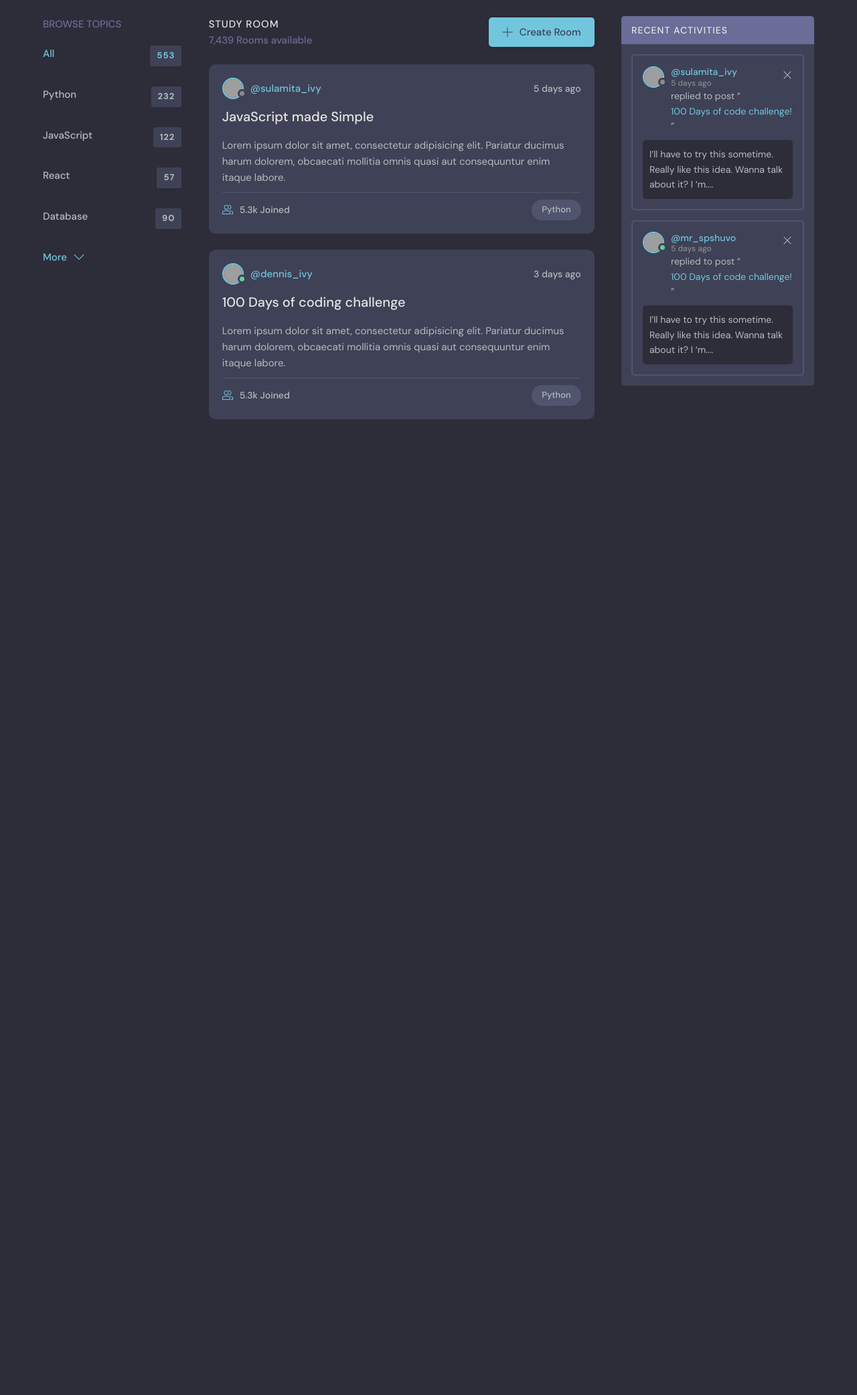
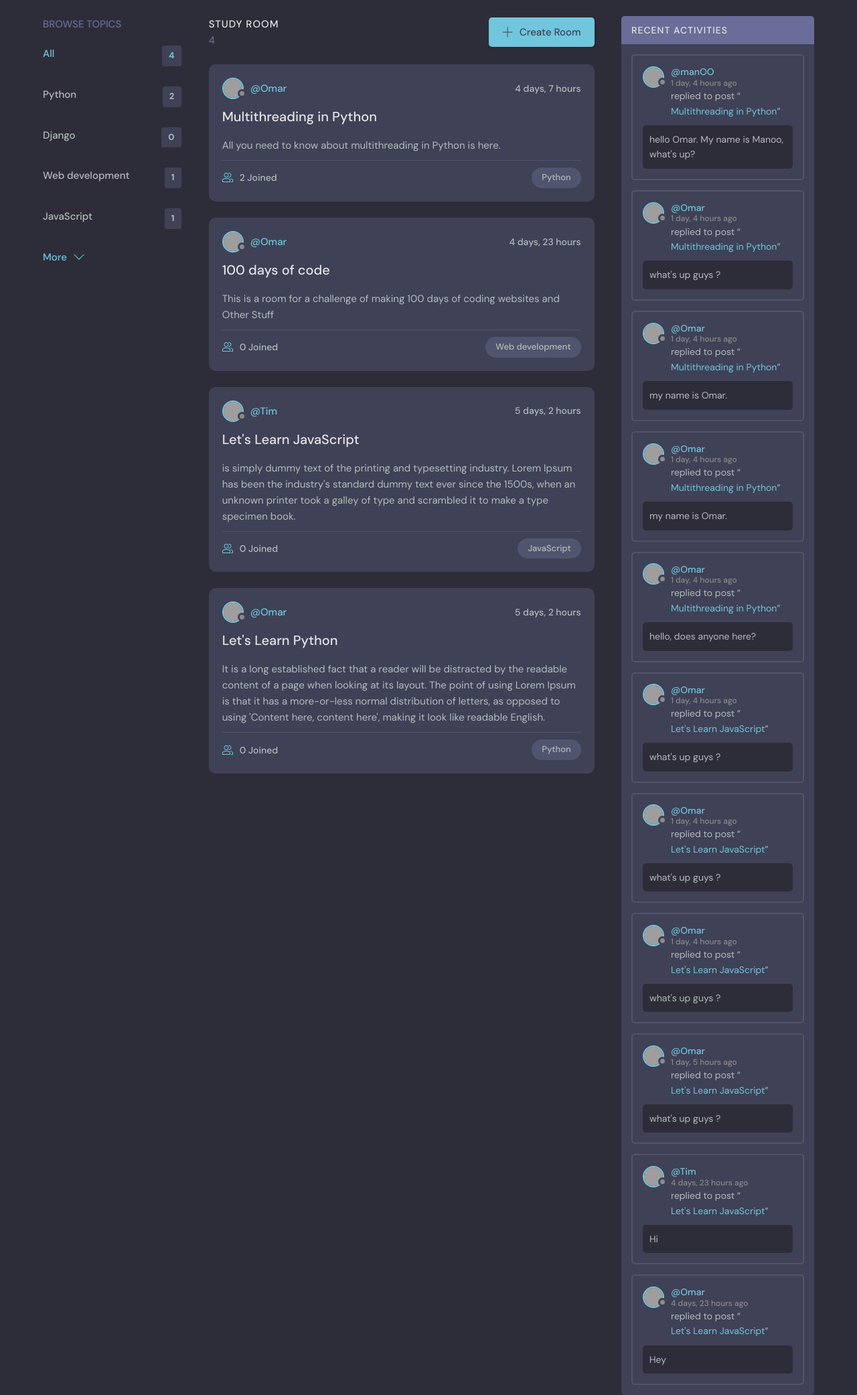
Before and after one commit to Grintaking19/studybud, a Django app: page / in a window 1280 px wide. Shown: the part 76-2159 px from the top of the page at 67% size. Before the commit the page ends 702 px from the top, so only its background shows below. Run offline with Django 4.2, Linux system fonts and the light colour scheme; data comes from the database, SQL or seed files in the repository; grey boxes are pictures that could not be loaded.

Commit message:
:lipstick: home page is done.

```diff
--- a/base/templates/base/home.html
+++ b/base/templates/base/home.html
@@ -10,20 +10,13 @@
           </div>
           <ul class="topics__list">
             <li>
-              <a href="/" class="active">All <span>553</span></a>
+              <a href="{% url 'home' %}" class="active">All <span>{{topics.count}}</span></a>
             </li>
+            {% for topic in topics %}
             <li>
-              <a href="/">Python <span>232</span></a>
+              <a href="{% url 'home' %}?q={{topic.name}}">{{topic.name}} <span>{{topic.room_set.all.count}}</span></a>
             </li>
-            <li>
-              <a href="/">JavaScript <span>122</span></a>
-            </li>
-            <li>
-              <a href="/">React <span>57</span></a>
-            </li>
-            <li>
-              <a href="/">Database <span>90</span></a>
-            </li>
+            {% endfor %}
           </ul>
           <a class="btn btn--link" href="topics.html">
             More
@@ -57,9 +50,9 @@
           <div class="roomList__header">
             <div>
               <h2>Study Room</h2>
-              <p>7,439 Rooms available</p>
+              <p>{{room_count}}</p>
             </div>
-            <a class="btn btn--main" href="create-room.html">
+            <a class="btn btn--main" href="{% url 'create-room' %}">
               <svg version="1.1" xmlns="http://www.w3.org/2000/svg" width="32" height="32" viewBox="0 0 32 32">
                 <title>add</title>
                 <path
@@ -69,27 +62,28 @@
               Create Room
             </a>
           </div>
+
+          {% for room in rooms %}
           <div class="roomListRoom">
             <div class="roomListRoom__header">
-              <a href="profile.html" class="roomListRoom__author">
+              <a href= "{% url 'user-page' room.host.id %}" class="roomListRoom__author">
                 <div class="avatar avatar--small">
                   <img src="https://randomuser.me/api/portraits/women/11.jpg" />
                 </div>
-                <span>@sulamita_ivy</span>
+                <span>@{{room.host.username}}</span>
               </a>
               <div class="roomListRoom__actions">
-                <span>5 days ago</span>
+                <span>{{room.created|timesince}}</span>
               </div>
             </div>
             <div class="roomListRoom__content">
-              <a href="room.html">JavaScript made Simple</a>
+              <a href="{% url 'room' room.id %}">{{room.name}}</a>
               <p>
-                Lorem ipsum dolor sit amet, consectetur adipisicing elit. Pariatur ducimus harum dolorem, obcaecati
-                mollitia omnis quasi aut consequuntur enim itaque labore.
+                {{room.description}}
               </p>
             </div>
             <div class="roomListRoom__meta">
-              <a href="room.html" class="roomListRoom__joined">
+              <a href="{% url 'room' room.id %}" class="roomListRoom__joined">
                 <svg version="1.1" xmlns="http://www.w3.org/2000/svg" width="32" height="32" viewBox="0 0 32 32">
                   <title>user-group</title>
                   <path
@@ -105,52 +99,12 @@
                     d="M12 16c3.859 0 7-3.141 7-7s-3.141-7-7-7c-3.859 0-7 3.141-7 7s3.141 7 7 7zM12 4c2.757 0 5 2.243 5 5s-2.243 5-5 5-5-2.243-5-5c0-2.757 2.243-5 5-5z"
                   ></path>
                 </svg>
-                5.3k Joined
+                {{room.participants.all.count}} Joined
               </a>
-              <p class="roomListRoom__topic">Python</p>
+              <p class="roomListRoom__topic">{{room.topic}}</p>
             </div>
           </div>
-          <div class="roomListRoom">
-            <div class="roomListRoom__header">
-              <a href="profile.html" class="roomListRoom__author">
-                <div class="avatar avatar--small active">
-                  <img src="https://randomuser.me/api/portraits/men/11.jpg" />
-                </div>
-                <span>@dennis_ivy</span>
-              </a>
-              <div class="roomListRoom__actions">
-                <span>3 days ago</span>
-              </div>
-            </div>
-            <div class="roomListRoom__content">
-              <a href="room.html">100 Days of coding challenge</a>
-              <p>
-                Lorem ipsum dolor sit amet, consectetur adipisicing elit. Pariatur ducimus harum dolorem, obcaecati
-                mollitia omnis quasi aut consequuntur enim itaque labore.
-              </p>
-            </div>
-            <div class="roomListRoom__meta">
-              <a class="roomListRoom__joined">
-                <svg version="1.1" xmlns="http://www.w3.org/2000/svg" width="32" height="32" viewBox="0 0 32 32">
-                  <title>user-group</title>
-                  <path
-                    d="M30.539 20.766c-2.69-1.547-5.75-2.427-8.92-2.662 0.649 0.291 1.303 0.575 1.918 0.928 0.715 0.412 1.288 1.005 1.71 1.694 1.507 0.419 2.956 1.003 4.298 1.774 0.281 0.162 0.456 0.487 0.456 0.85v4.65h-4v2h5c0.553 0 1-0.447 1-1v-5.65c0-1.077-0.56-2.067-1.461-2.584z"
-                  ></path>
-                  <path
-                    d="M22.539 20.766c-6.295-3.619-14.783-3.619-21.078 0-0.901 0.519-1.461 1.508-1.461 2.584v5.65c0 0.553 0.447 1 1 1h22c0.553 0 1-0.447 1-1v-5.651c0-1.075-0.56-2.064-1.461-2.583zM22 28h-20v-4.65c0-0.362 0.175-0.688 0.457-0.85 5.691-3.271 13.394-3.271 19.086 0 0.282 0.162 0.457 0.487 0.457 0.849v4.651z"
-                  ></path>
-                  <path
-                    d="M19.502 4.047c0.166-0.017 0.33-0.047 0.498-0.047 2.757 0 5 2.243 5 5s-2.243 5-5 5c-0.168 0-0.332-0.030-0.498-0.047-0.424 0.641-0.944 1.204-1.513 1.716 0.651 0.201 1.323 0.331 2.011 0.331 3.859 0 7-3.141 7-7s-3.141-7-7-7c-0.688 0-1.36 0.131-2.011 0.331 0.57 0.512 1.089 1.075 1.513 1.716z"
-                  ></path>
-                  <path
-                    d="M12 16c3.859 0 7-3.141 7-7s-3.141-7-7-7c-3.859 0-7 3.141-7 7s3.141 7 7 7zM12 4c2.757 0 5 2.243 5 5s-2.243 5-5 5-5-2.243-5-5c0-2.757 2.243-5 5-5z"
-                  ></path>
-                </svg>
-                5.3k Joined
-              </a>
-              <p class="roomListRoom__topic">Python</p>
-            </div>
-          </div>
+          {% endfor %}
         </div>
         <!-- Room List End -->
 
@@ -159,19 +113,21 @@
           <div class="activities__header">
             <h2>Recent Activities</h2>
           </div>
+          {% for message in messages %}
           <div class="activities__box">
             <div class="activities__boxHeader roomListRoom__header">
-              <a href="profile.html" class="roomListRoom__author">
+              <a href="{% url 'user-page' message.user.id %}" class="roomListRoom__author">
                 <div class="avatar avatar--small">
                   <img src="https://randomuser.me/api/portraits/women/11.jpg" />
                 </div>
                 <p>
-                  @sulamita_ivy
-                  <span>5 days ago</span>
+                  @{{message.user}}
+                  <span>{{message.updated|timesince}} ago</span>
                 </p>
               </a>
+              {% if request.user == message.user %}
               <div class="roomListRoom__actions">
-                <a href="#">
+                <a href="{% url 'delete-message' message.id %}">
                   <svg version="1.1" xmlns="http://www.w3.org/2000/svg" width="32" height="32" viewBox="0 0 32 32">
                     <title>remove</title>
                     <path
@@ -180,48 +136,20 @@
                   </svg>
                 </a>
               </div>
+              {% endif %}
             </div>
             <div class="activities__boxContent">
-              <p>replied to post “<a href="room.html">100 Days of code challenge!</a>”</p>
+              <p>replied to post “<a href="{% url 'room' message.room.id %}">{{message.room}}</a>”</p>
               <div class="activities__boxRoomContent">
-                I’ll have to try this sometime. Really like this idea. Wanna talk about it? I ‘m....
+                {{message}}
               </div>
             </div>
           </div>
-
-          <div class="activities__box">
-            <div class="activities__boxHeader roomListRoom__header">
-              <a href="profile.html" class="roomListRoom__author">
-                <div class="avatar avatar--small active">
-                  <img src="https://randomuser.me/api/portraits/men/13.jpg" />
-                </div>
-                <p>
-                  @mr_spshuvo
-                  <span>5 days ago</span>
-                </p>
-              </a>
-              <div class="roomListRoom__actions">
-                <a href="#">
-                  <svg version="1.1" xmlns="http://www.w3.org/2000/svg" width="32" height="32" viewBox="0 0 32 32">
-                    <title>remove</title>
-                    <path
-                      d="M27.314 6.019l-1.333-1.333-9.98 9.981-9.981-9.981-1.333 1.333 9.981 9.981-9.981 9.98 1.333 1.333 9.981-9.98 9.98 9.98 1.333-1.333-9.98-9.98 9.98-9.981z"
-                    ></path>
-                  </svg>
-                </a>
-              </div>
-            </div>
-            <div class="activities__boxContent">
-              <p>replied to post “<a href="room.html">100 Days of code challenge!</a>”</p>
-              <div class="activities__boxRoomContent">
-                I’ll have to try this sometime. Really like this idea. Wanna talk about it? I ‘m....
-              </div>
-            </div>
-          </div>
+          {% endfor %}
         </div>
         <!-- Activities End -->
       </div>
     </main>
     <script src="script.js"></script>
   </body>
-{% endblock %}
+{% endblock content %}
```
